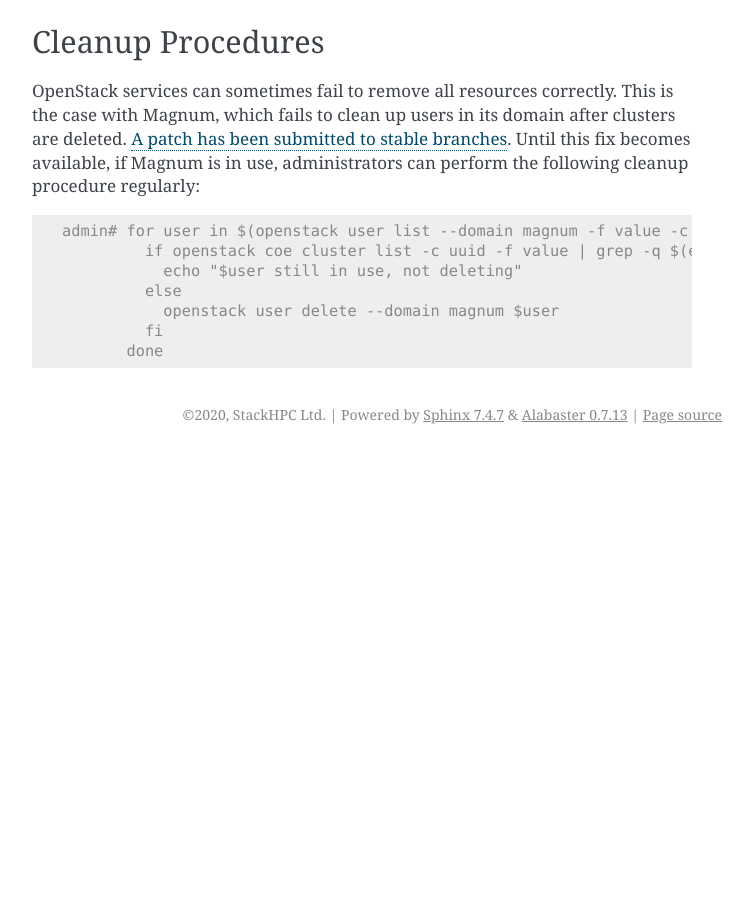
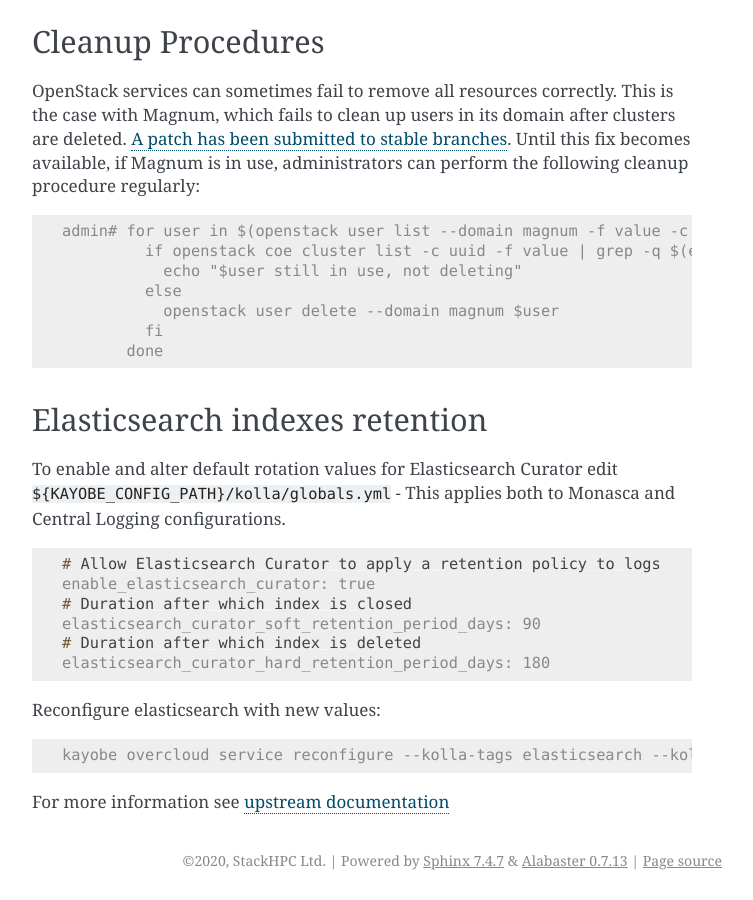
Before and after one commit to stackhpc/openstack-admin-guide, a Sphinx documentation site: the page built from source/operations_and_monitoring.rst, in a window 1280 px wide and 900 px high, scrolled down 10822 px. Shown: the whole window, without its empty margins (388-1141 px from the left). Built offline with Sphinx 7.4.7, drawn with Linux system fonts in a browser that asks for light colours; before the commit the page ends 11276 px from its top, so only the background shows below that; some of the changed text lies outside the part shown.

Commit message:
elasticsearch curator rotation added

```diff
--- a/source/operations_and_monitoring.rst
+++ b/source/operations_and_monitoring.rst
@@ -674,3 +674,24 @@ perform the following cleanup procedure regularly:
               openstack user delete --domain magnum $user
             fi
           done
+
+Elasticsearch indexes retention
+===============================
+To enable and alter default rotation values for Elasticsearch Curator edit ``${KAYOBE_CONFIG_PATH}/kolla/globals.yml`` - This applies both to Monasca and Central Logging configurations.
+
+.. code-block:: console
+
+   # Allow Elasticsearch Curator to apply a retention policy to logs
+   enable_elasticsearch_curator: true
+   # Duration after which index is closed
+   elasticsearch_curator_soft_retention_period_days: 90
+   # Duration after which index is deleted
+   elasticsearch_curator_hard_retention_period_days: 180
+
+Reconfigure elasticsearch with new values:
+
+.. code-block:: console
+
+   kayobe overcloud service reconfigure --kolla-tags elasticsearch --kolla-skip-tags common --skip-precheck
+
+For more information see `upstream documentation <https://docs.openstack.org/kolla-ansible/ussuri/reference/logging-and-monitoring/central-logging-guide.html#curator>`__
```
